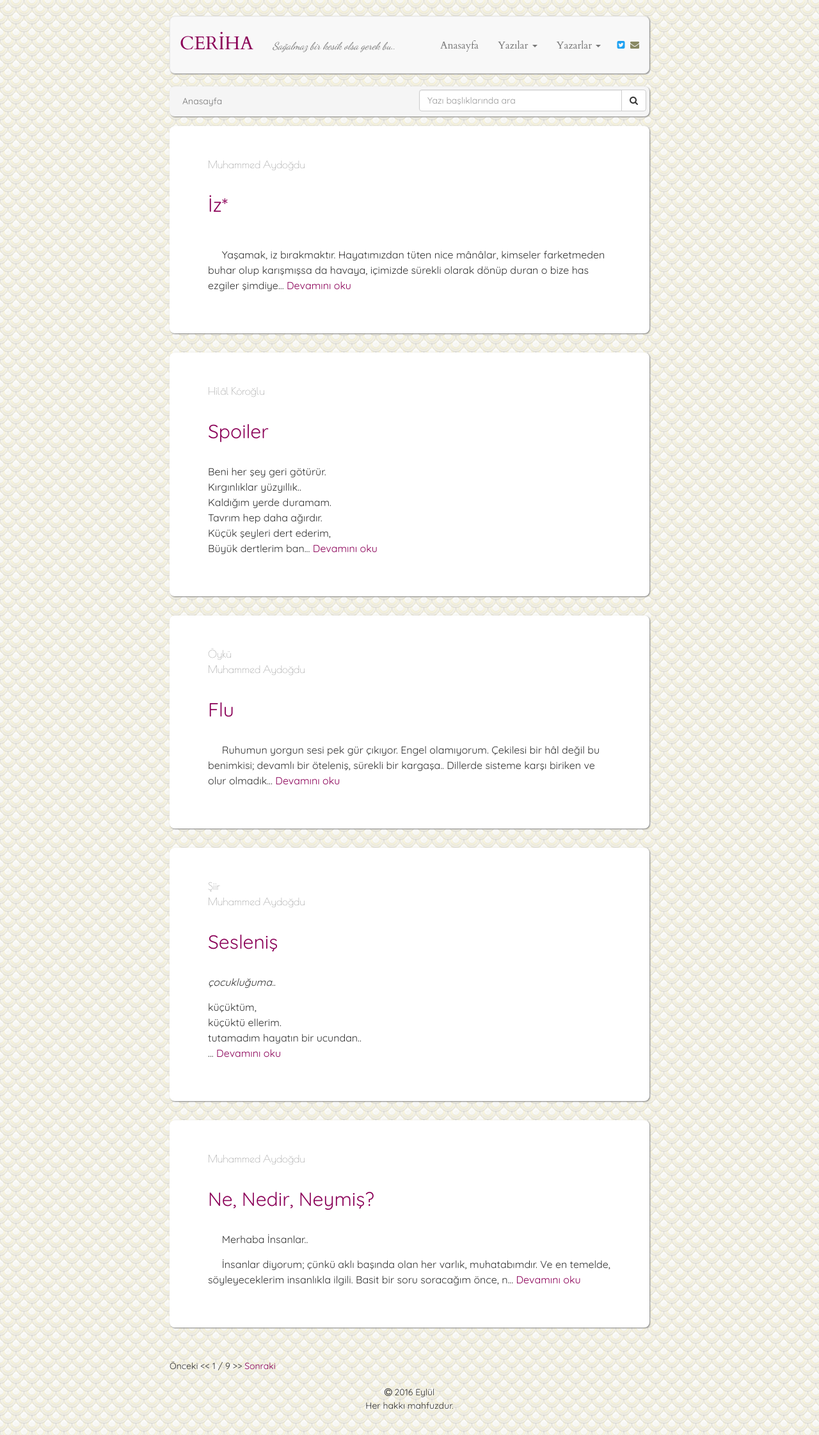
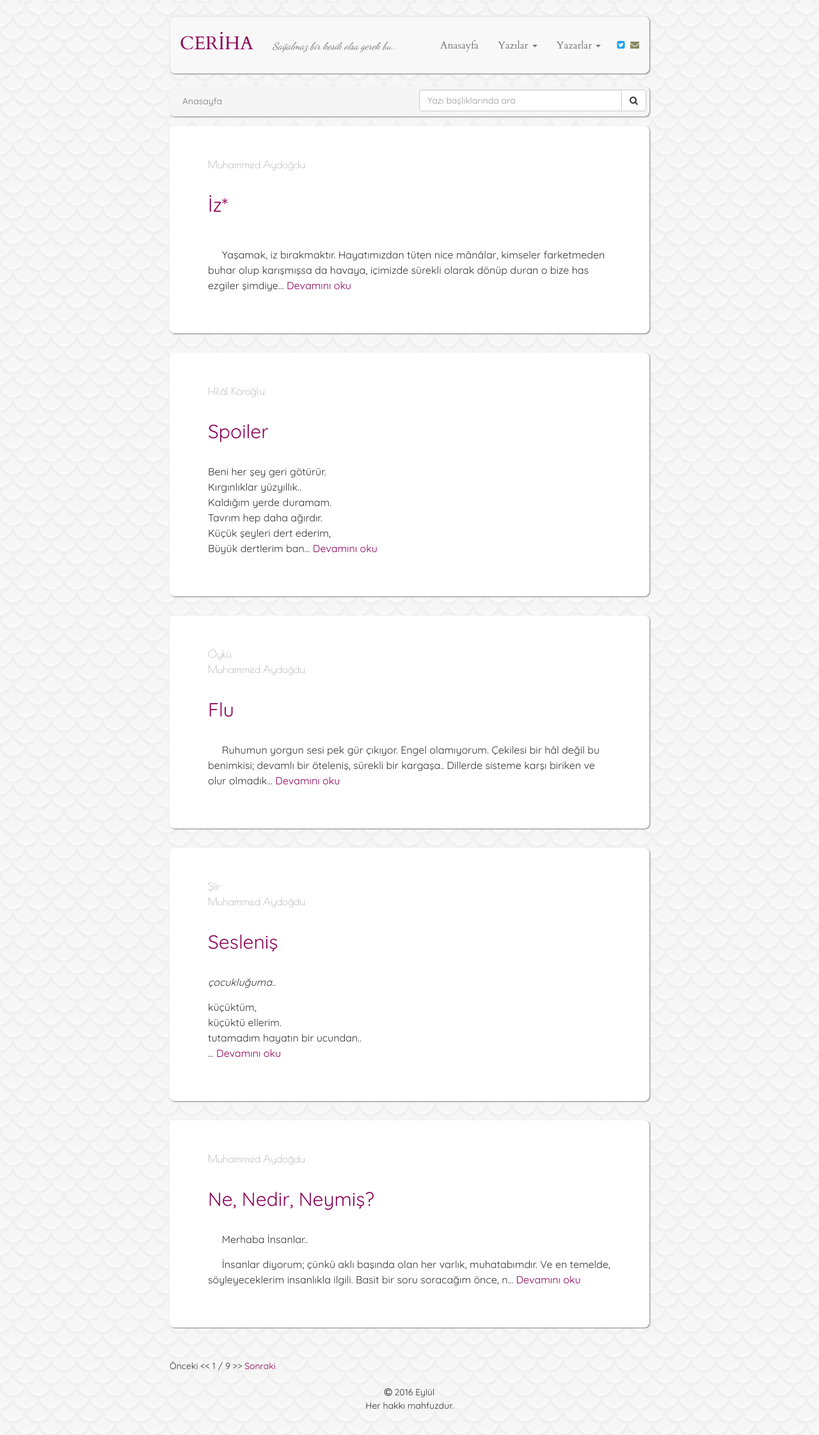
Before and after one commit to muhammedaydogdu/muhammedaydogdu.github.io, a Jekyll site: the page built from index.html, in a window 1280 px wide. Shown: the whole page at 64% size. Built offline with Jekyll 4.4.1, drawn with Linux system fonts in a browser that asks for light colours; some web fonts are replaced; the list of posts is cut into pages by our own code.

Commit message:
Update style.css

```diff
--- a/css/style.css
+++ b/css/style.css
@@ -15,7 +15,7 @@
 body {
   font-family: 'Quicksand', "Times New Roman", serif;
   line-height: 1.5;
-  background: url("../images/gold_scale.png");
+  background: url("../images/silver_scales_@2X.png");
 }
 
 a {
```
